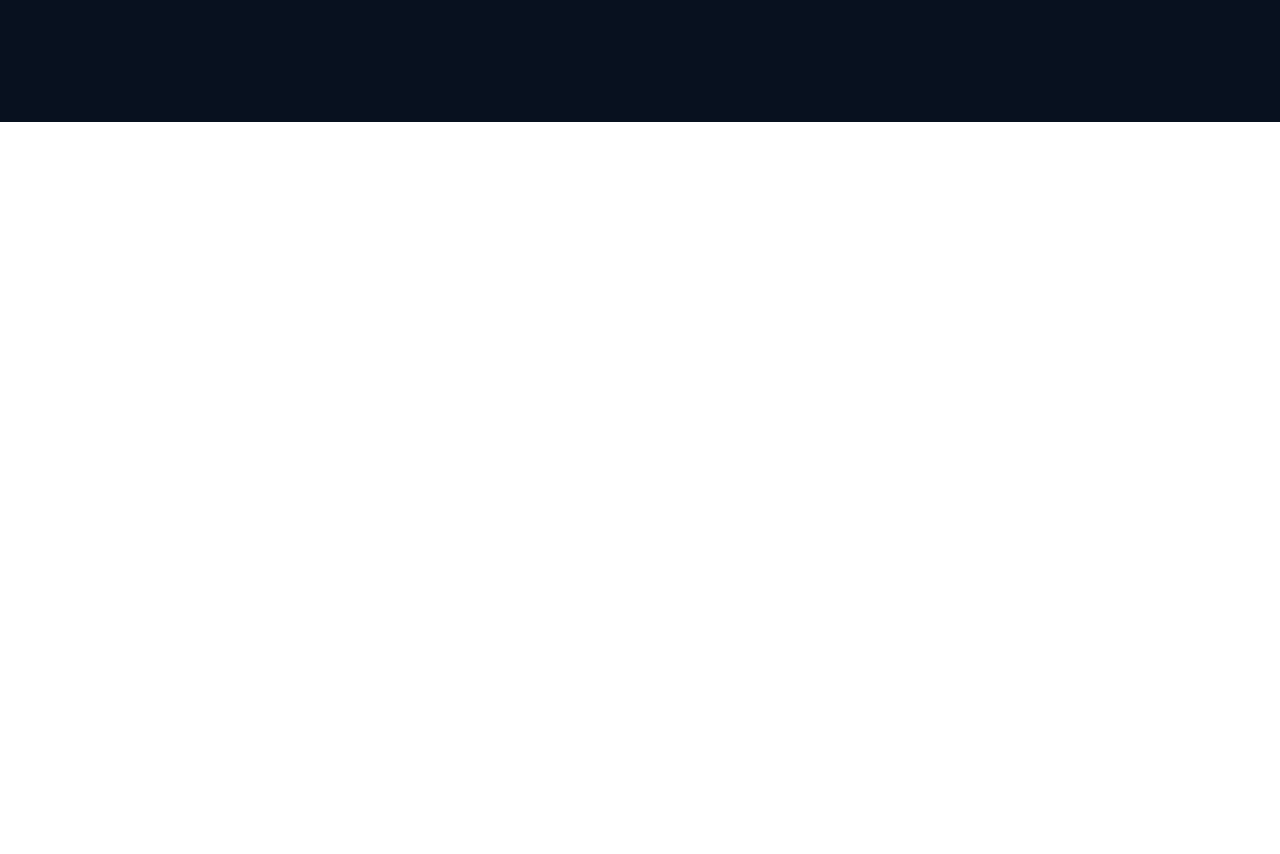
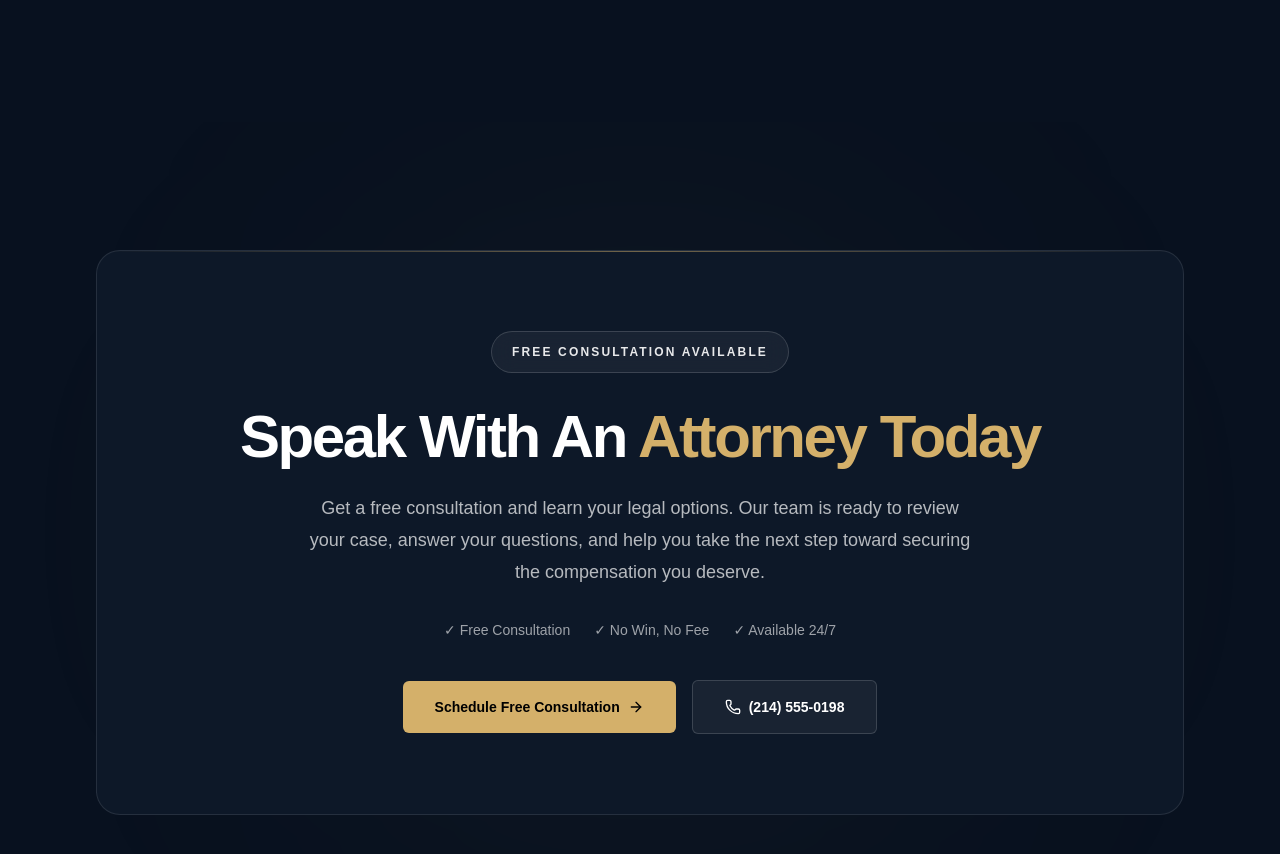
Before and after one commit to dharanshetty05/law-firm-leadgen, a Next.js app: page / in a window 1280 px wide. Shown: the part 8860-9714 px from the top of the page. Before the commit the page ends 8982 px from the top, so only its background shows below. Built offline with nearby package versions, Linux system fonts and the light colour scheme.

Commit message:
feat: developed the Final CTA section

```diff
--- a/src/app/page.js
+++ b/src/app/page.js
@@ -1,5 +1,6 @@
 import Attorney from "@/components/Attorney";
 import FAQ from "@/components/FAQ";
+import FinalCTA from "@/components/FinalCTA";
 import HeroSection from "@/components/Hero";
 import PracticeAreas from "@/components/PracticeArea";
 import Results from "@/components/Results";
@@ -16,6 +17,7 @@ export default function Home() {
       <Testimonials />
       <Attorney />
       <FAQ />
+      <FinalCTA />
     </>
   )
 }
--- /dev/null
+++ b/src/components/FinalCTA.jsx
@@ -0,0 +1,125 @@
+"use client";
+
+import { motion } from "framer-motion";
+import { ArrowRight, Phone } from "lucide-react";
+
+export default function FinalCTA() {
+  return (
+    <section className="relative overflow-hidden bg-[#08111f] py-24 md:py-32">
+      {/* Background Glow */}
+
+      <div className="absolute inset-0">
+        <div className="absolute left-1/2 top-1/2 h-[600px] w-[600px] -translate-x-1/2 -translate-y-1/2 rounded-full bg-[#D4B06A]/5 blur-[160px]" />
+      </div>
+
+      <div className="relative z-10 mx-auto max-w-6xl px-6 lg:px-8">
+        <motion.div
+          initial={{ opacity: 0, y: 30 }}
+          whileInView={{ opacity: 1, y: 0 }}
+          viewport={{ once: true }}
+          transition={{ duration: 0.6 }}
+          className="
+            relative
+            overflow-hidden
+            rounded-3xl
+            border
+            border-white/10
+            bg-[#0d1828]
+            px-8
+            py-16
+            text-center
+            md:px-16
+            md:py-20
+          "
+        >
+          {/* Subtle Accent */}
+
+          <div className="absolute inset-x-0 top-0 h-px bg-gradient-to-r from-transparent via-[#D4B06A]/50 to-transparent" />
+
+          {/* Eyebrow */}
+
+          <div className="inline-flex items-center rounded-full border border-white/15 bg-white/5 px-5 py-3 backdrop-blur-md">
+            <span className="text-xs font-semibold uppercase tracking-[0.18em] text-white/90">
+              Free Consultation Available
+            </span>
+          </div>
+
+          {/* Heading */}
+
+          <h2 className="mt-8 text-4xl font-bold leading-[1.05] tracking-[-0.04em] text-white sm:text-5xl lg:text-6xl">
+            Speak With An
+            <span className="text-[#D4B06A]"> Attorney Today</span>
+          </h2>
+
+          {/* Supporting Text */}
+
+          <p className="mx-auto mt-6 max-w-2xl text-lg leading-8 text-white/70">
+            Get a free consultation and learn your legal options. Our team is
+            ready to review your case, answer your questions, and help you take
+            the next step toward securing the compensation you deserve.
+          </p>
+
+          {/* Trust Points */}
+
+          <div className="mt-8 flex flex-wrap items-center justify-center gap-6 text-sm text-white/60">
+            <span>✓ Free Consultation</span>
+            <span>✓ No Win, No Fee</span>
+            <span>✓ Available 24/7</span>
+          </div>
+
+          {/* CTA Buttons */}
+
+          <div className="mt-10 flex flex-col items-center justify-center gap-4 sm:flex-row">
+            <a
+              href="#contact"
+              className="
+                inline-flex
+                items-center
+                gap-2
+                rounded-md
+                bg-[#D4B06A]
+                px-8
+                py-4
+                text-sm
+                font-semibold
+                text-black
+                transition-all
+                duration-300
+                hover:bg-[#c9a55e]
+                hover:-translate-y-0.5
+              "
+            >
+              Schedule Free Consultation
+              <ArrowRight className="h-4 w-4" />
+            </a>
+
+            <a
+              href="tel:+12145550198"
+              className="
+                inline-flex
+                items-center
+                gap-2
+                rounded-md
+                border
+                border-white/15
+                bg-white/5
+                px-8
+                py-4
+                text-sm
+                font-semibold
+                text-white
+                transition-all
+                duration-300
+                hover:border-white/25
+                hover:bg-white/10
+              "
+            >
+              <Phone className="h-4 w-4" />
+              (214) 555-0198
+            </a>
+          </div>
+        </motion.div>
+      </div>
+    </section>
+  );
+}
```
